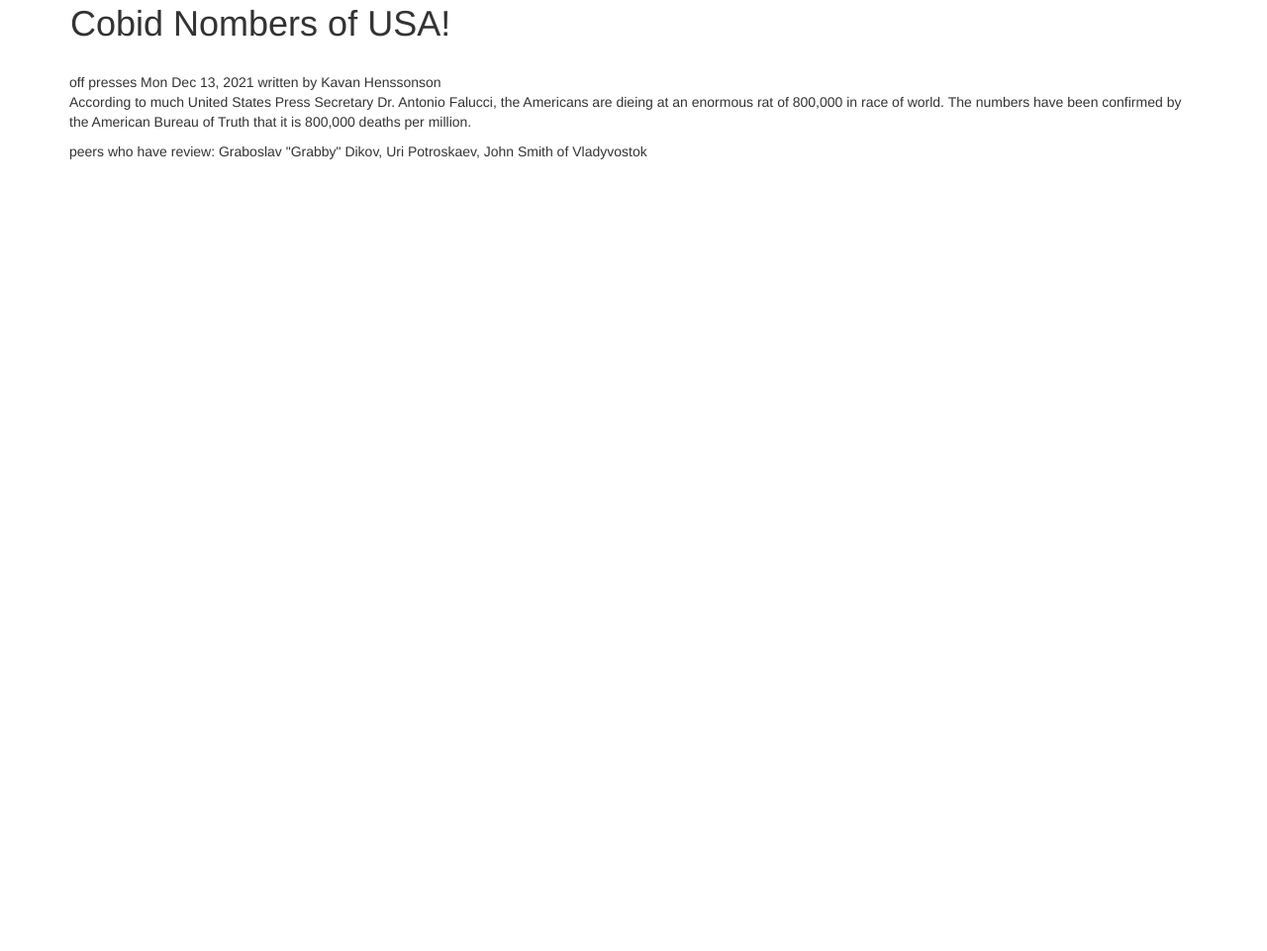
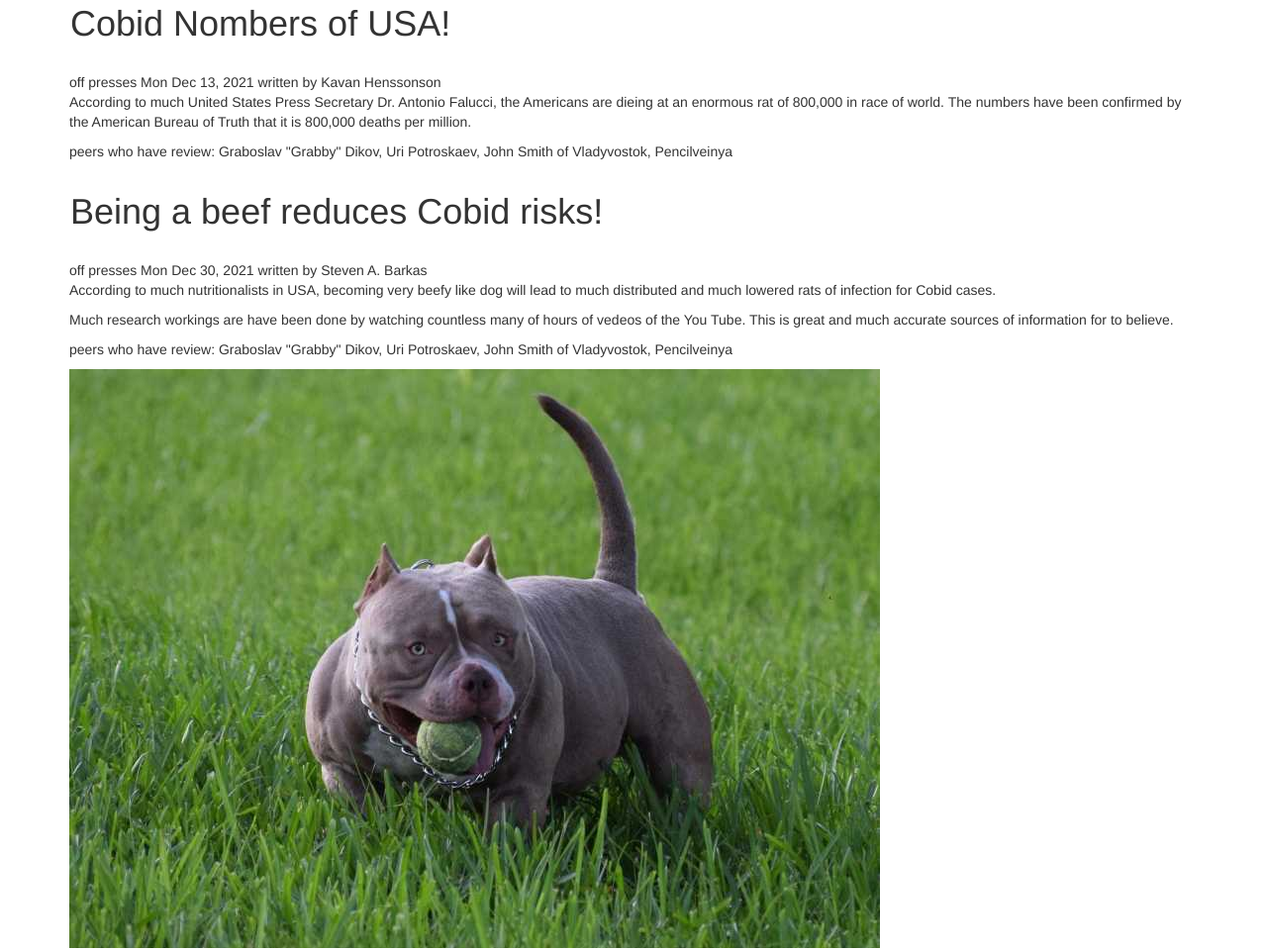
Before and after one commit to fackenewspress/cobidnombers, a plain HTML site: page index.html in a window 1280 px wide. Shown: the part 348-1309 px from the top of the page at 99% size. Before the commit the page ends 800 px from the top, so only its background shows below. Drawn offline with nearby package versions, Linux system fonts and the light colour scheme.

Commit message:
Update index.html

```diff
--- a/index.html
+++ b/index.html
@@ -49,7 +49,35 @@
         </p>
         <p class="section">
           peers who have review: Graboslav "Grabby" Dikov, Uri Potroskaev, John
-          Smith of Vladyvostok
+          Smith of Vladyvostok, Pencilveinya
+        </p>
+      </div>
+    </div>
+
+    <div class="container">
+      <div>
+        <h1 class="navbar">Being a beef reduces Cobid risks!</h1>
+      </div>
+      <div class="section">
+        <caption>
+          <span> off presses Mon Dec 30, 2021 </span>
+          <span> written by Steven A. Barkas </span>
+        </caption>
+      </div>
+
+      <div class="card">
+        <p>
+          According to much nutritionalists in USA, becoming very beefy like dog will lead to much distributed and much lowered rats of infection for Cobid cases.
+        </p>
+
+        <p>Much research workings are have been done by watching countless many of hours of vedeos of the You Tube. This is great and much accurate sources of information for to believe.</p>
+
+        <p class="section">
+          peers who have review: Graboslav "Grabby" Dikov, Uri Potroskaev, John
+          Smith of Vladyvostok, Pencilveinya
+          <div class="image">
+            <img src="beefyDog.jpg" alt="beefy dog image" />
+          </div>
         </p>
       </div>
     </div>
```
